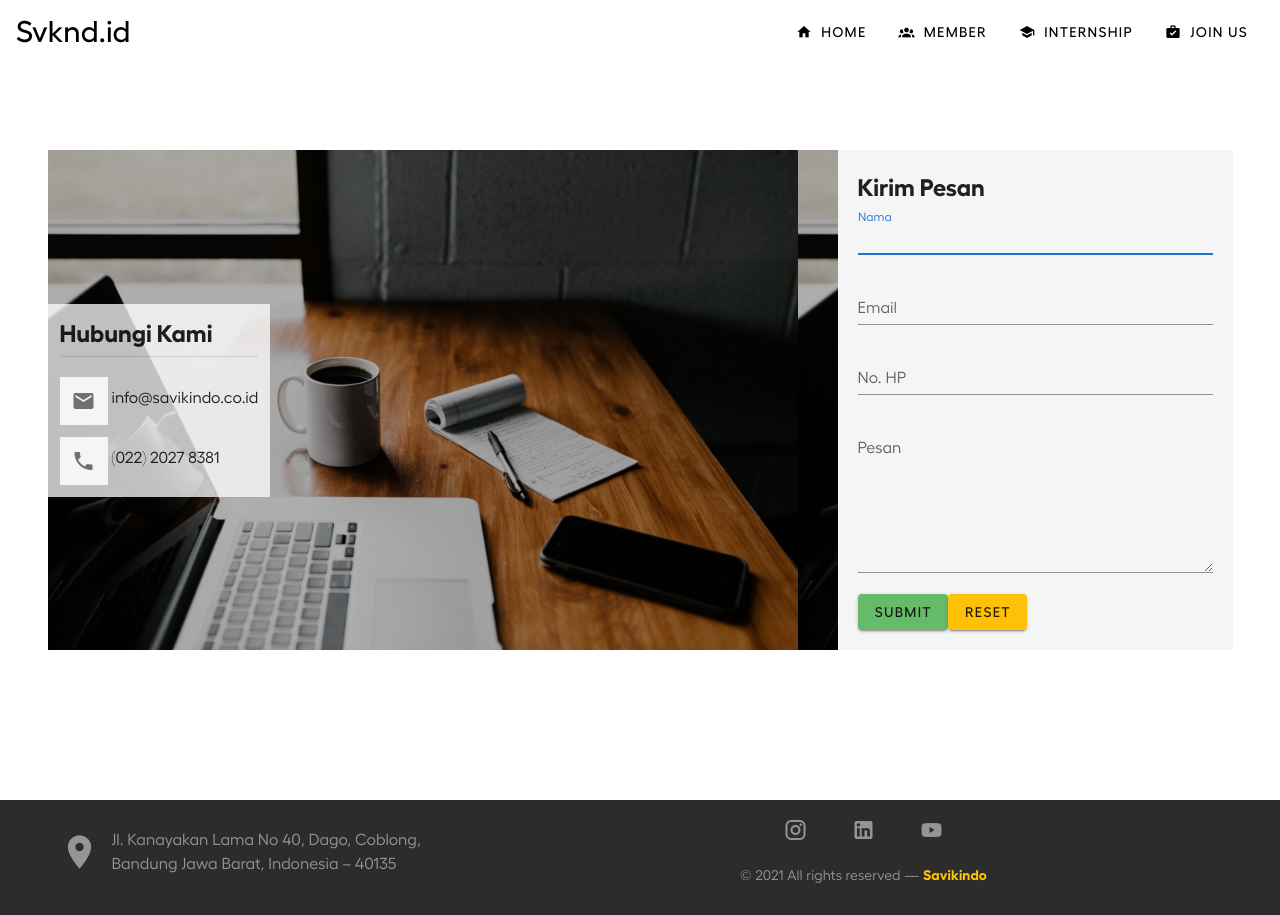
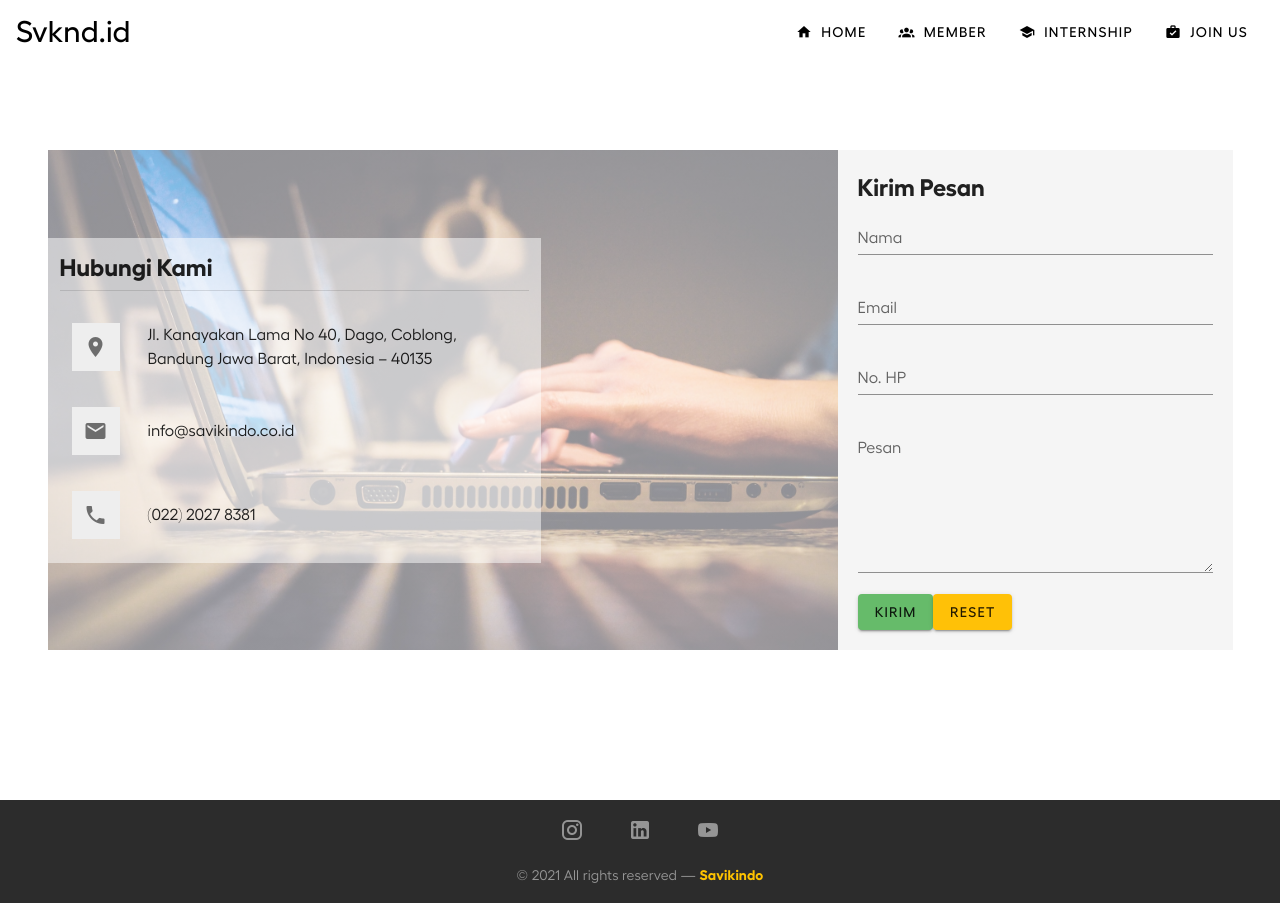
Before and after one commit to svknd/svknd.id, a Nuxt app: page /join in a window 1280 px wide. Built offline with nearby package versions, Linux system fonts and the light colour scheme.

Commit message:
edit footer, join us page
- halaman join us menjadi responsif
- pindahi alamat dari footer ke halaman join us
- ubah gambar background halaman join us

```diff
--- a/components/TheFooter.vue
+++ b/components/TheFooter.vue
@@ -3,29 +3,6 @@
     class="bg-primary"
     padless
   >
-    <v-container class="pt-3 pt-sm-0">
-      <v-row align="center">
-        <v-col
-          class="pr-0"
-          cols="2"
-          sm="auto"
-        >
-          <v-icon
-            class="text-primary"
-            x-large
-          >mdi-map-marker</v-icon>
-        </v-col>
-        <v-col
-          cols="10"
-          sm="4"
-        >
-          <span class="text-primary">
-            Jl. Kanayakan Lama No 40, Dago,
-            Coblong, Bandung Jawa Barat,
-            Indonesia – 40135
-          </span>
-        </v-col>
-        <v-col>
     <v-card
       flat
       tile
@@ -53,9 +30,6 @@
         </a>
       </v-card-text>
     </v-card>
-        </v-col>
-      </v-row>
-    </v-container>
   </v-footer>
 </template>
 
--- a/pages/join.vue
+++ b/pages/join.vue
@@ -1,6 +1,6 @@
 <template>
   <v-container
-    style="height: 100vh;"
+    :id="$vuetify.breakpoint.name !== 'xs' ? 'screen-height' : ''"
     align="center"
     fill-height
   >
@@ -10,36 +10,66 @@
       justify="space-between"
     >
       <v-col
-        style="background: #FFFFFFBF"
-        cols="auto"
+        style="background: #FFFFFF7F"
+        cols="12"
+        sm="5"
       >
-        <h2>Hubungi Kami</h2>
+        <h2 class="text-right text-sm-left">Hubungi Kami</h2>
         <v-divider
           class="mt-1 mb-5"
         ></v-divider>
-        <div class="mb-3">
+        <v-container>
+          <v-row
+            class="mb-3"
+            align="center"
+          >
+            <v-col cols="auto">
               <v-icon
-            class="pa-3 mr-1 grey lighten-4"
+                class="pa-3 mr-1 grey lighten-3"
+              >mdi-map-marker</v-icon>
+            </v-col>
+            <v-col>
+              <span>
+                Jl. Kanayakan Lama No 40, Dago, Coblong, Bandung
+                Jawa Barat, Indonesia – 40135
+              </span>
+            </v-col>
+          </v-row>
+          <v-row
+            class="mb-3"
+            align="center"
+          >
+            <v-col cols="auto">
+              <v-icon
+                class="pa-3 mr-1 grey lighten-3"
               >mdi-email</v-icon>
+            </v-col>
+            <v-col>
               <span>info@savikindo.co.id</span>
-        </div>
-        <div>
+            </v-col>
+          </v-row>
+          <v-row align="center">
+            <v-col cols="auto">
               <v-icon
-            class="pa-3 mr-1 grey lighten-4"
+                class="pa-3 mr-1 grey lighten-3"
               >mdi-phone</v-icon>
+            </v-col>
+            <v-col>
               <span>(022) 2027 8381</span>
-        </div>
+            </v-col>
+          </v-row>
+        </v-container>
       </v-col>
       <v-col
         class="pa-5 grey lighten-4"
-        cols="4"
+        cols="12"
+        sm="4"
       >
         <form>
           <h2>Kirim Pesan</h2>
           <v-text-field
             label="Nama"
             :rules="nama"
-            autofocus
           ></v-text-field>
           <v-text-field
             label="Email"
@@ -57,7 +87,7 @@
           <v-btn
             class="green lighten-1"
             type="submit"
-          >Submit</v-btn>
+          >Kirim</v-btn>
           <v-btn
             class="amber"
             type="reset"
@@ -106,7 +136,11 @@ export default {
 
 <style>
 #container-image {
-  background: linear-gradient(0deg, rgba(0, 0, 0, 0.3), rgba(0, 0, 0, 0.3)), url('/join.jpg');
-  background-size: contain;
+  background: linear-gradient(0deg, #FFFFFF7F, #FFFFFF7F), url('/join.jpg');
+  background-size: auto 100%;
+}
+
+#screen-height {
+  height: 100vh;
 }
 </style>
```
Also changed, not shown: static/join.jpg. Lines whose indentation alone changed are shown as unchanged.
